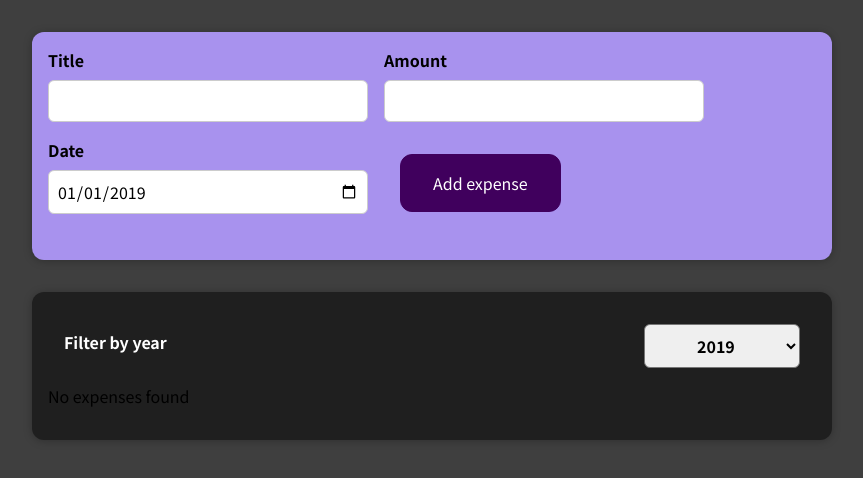
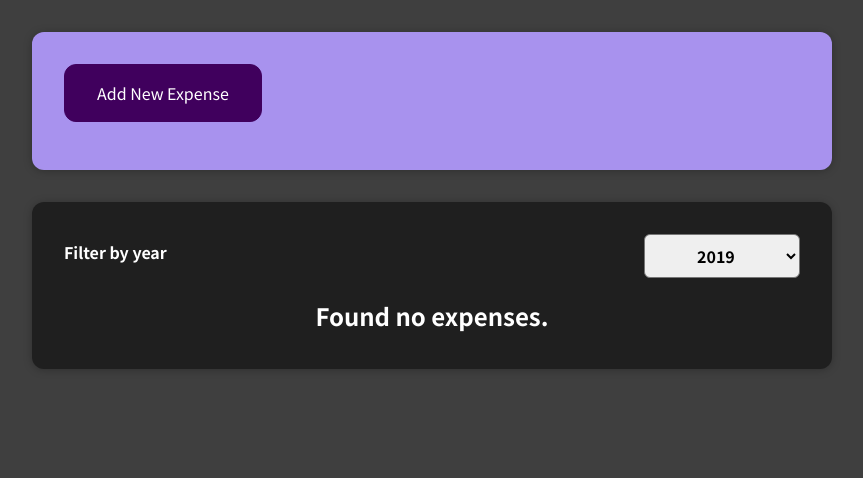
Before and after one commit to eduardompinto/react-complete-guide, a React (Create React App) app: page / in a window 1280 px wide. Shown: the top 478 px of the page, without its empty margins (208-1071 px from the left). Built offline with nearby package versions, Linux system fonts and the light colour scheme.

Commit message:
Task 4 conditional content

```diff
--- a/src/components/Expenses/ExpenseItem.js
+++ b/src/components/Expenses/ExpenseItem.js
@@ -5,6 +5,7 @@ import Card from "../UI/Card";
 
 const ExpenseItem = (props) => {
   return (
+    <li>
       <Card className="expense-item">
         <ExpenseDate date={props.date} locale={props.locale} />
         <div className="expense-item__description">
@@ -12,6 +13,7 @@ const ExpenseItem = (props) => {
           <div className="expense-item__price">${props.amount}</div>
         </div>
       </Card>
+    </li>
   );
 };
 
--- a/src/components/Expenses/Expenses.js
+++ b/src/components/Expenses/Expenses.js
@@ -1,17 +1,12 @@
 import { useState } from "react";
 import Card from "../UI/Card";
-import ExpenseItem from "./ExpenseItem";
 import "./Expenses.css";
+import ExpensesList from "./ExpensesList";
 import ExpensesFilter from "./ExpensesFilter";
 
 const Expenses = (props) => {
-  const items = props.items;
   const [filteredYear, setFilteredYear] = useState("2019");
   const selectYearHandler = (selectedYear) => setFilteredYear(selectedYear);
-  const filteredItems = items.filter(
-    (ex) =>
-      filteredYear === "" || ex.date.getFullYear().toString() === filteredYear
-  );
 
   return (
     <div>
@@ -20,17 +15,9 @@ const Expenses = (props) => {
           onSelectYear={selectYearHandler}
           selectedYear={filteredYear}
         />
-        {filteredItems.length === 0 && <p>No expenses found</p>}
-        {filteredItems.length > 0 &&
-          filteredItems.map((ex) => (
-            <ExpenseItem
-              locale="pt-Br"
-              title={ex.title}
-              date={ex.date}
-              amount={ex.amount}
-              key={ex.id}
-            />
-          ))}
+        <ExpensesList
+          items={props.items.filter(ex => filteredYear === "" || ex.date.getFullYear().toString() === filteredYear)}
+        />
       </Card>
     </div>
   );
--- /dev/null
+++ b/src/components/Expenses/ExpensesList.css
@@ -0,0 +1,9 @@
+.expenses-list {
+  list-style: none;
+  padding: 0;
+}
+
+.expenses-list__fallback {
+  color: white;
+  text-align: center;
+}
--- /dev/null
+++ b/src/components/Expenses/ExpensesList.js
@@ -0,0 +1,23 @@
+import ExpenseItem from "./ExpenseItem";
+import "./ExpensesList.css"
+
+const ExpensesList = (props) => {
+  if (props.items.length === 0) {
+    return <h2 className="expenses-list__fallback">Found no expenses.</h2>;
+  }
+  return (
+    <ul className="expenses-list">
+      {props.items.map((ex) => (
+        <ExpenseItem
+          locale="pt-Br"
+          title={ex.title}
+          date={ex.date}
+          amount={ex.amount}
+          key={ex.id}
+        />
+      ))}
+    </ul>
+  );
+};
+
+export default ExpensesList;
--- a/src/components/NewExpense/ExpenseForm.js
+++ b/src/components/NewExpense/ExpenseForm.js
@@ -5,6 +5,7 @@ const ExpenseForm = (props) => {
   const [title, setTitle] = useState("");
   const [amount, setAmount] = useState("");
   const [date, setDate] = useState("");
+  const [newExpenseClicked, setNewExpenseClicked] = useState(false);
 
   const titleChangeHandler = (event) => setTitle(event.target.value);
   const amountChangeHandler = (event) => setAmount(event.target.value);
@@ -12,19 +13,22 @@ const ExpenseForm = (props) => {
 
   const submitHandler = (event) => {
     event.preventDefault();
+
+    if (newExpenseClicked) {
       props.onSaveExpenseData({
         title: title,
         amount: amount,
         date: new Date(date || "2019-01-01"),
       });
+    }
 
     setTitle("");
     setAmount("");
     setDate("");
+    setNewExpenseClicked((prevShowBanner) => !prevShowBanner);
   };
 
-  return (
-    <form onSubmit={submitHandler}>
+  const fullBanner = (
     <div className="new-expense__controls">
       <div className="new-expense__control">
         <label>Title</label>
@@ -51,11 +55,22 @@ const ExpenseForm = (props) => {
         />
       </div>
       <div className="new-expense__actions">
-          <button type="submit">Add expense</button>
+        <button type="submit">Add Expense</button>
       </div>
     </div>
-    </form>
   );
+
+  const shortBanner = (
+    <div className="new-expense__controls">
+      <div className="new-expense__actions">
+        <button type="submit">Add New Expense</button>
+      </div>
+    </div>
+  );
+
+  return <form onSubmit={submitHandler}>
+    {newExpenseClicked ? fullBanner : shortBanner }
+  </form>;
 };
 
 export default ExpenseForm;
```
Lines whose indentation alone changed are shown as unchanged.
